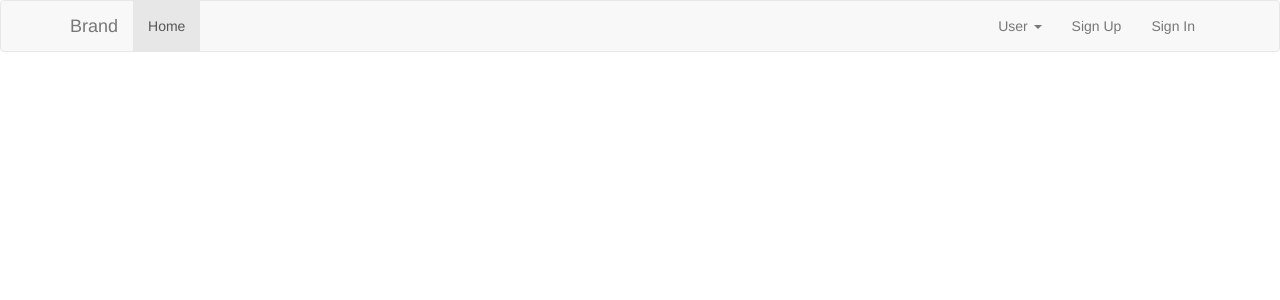
After one commit to jokosu10/Fett, a PHP site: template resources/views/templates/app.twig in a window 1280 px wide. The commit adds this page. Shown: the top 300 px of the page. Run offline with PHP 8.4, Linux system fonts and the light colour scheme; the template is opened without the code that fills it, so the values that code supplies are empty; some libraries are stand-ins or nearby versions.

Commit message:
template

```diff
--- a/app/Controllers/Controller.php
+++ b/app/Controllers/Controller.php
@@ -13,7 +13,7 @@ class Controller
 
 	public function __get($property)
 	{
-		if ($this->container->{property}) {
+		if ($this->container->{$property}) {
 			return $this->container->{$property};
 		}
 	}
--- /dev/null
+++ b/resources/views/templates/app.twig
@@ -0,0 +1,21 @@
+<!DOCTYPE html>
+<html>
+    <head>
+    	<title>Circle Framework</title>
+
+        <!-- Latest compiled and minified CSS -->
+        <link rel="stylesheet" href="https://maxcdn.bootstrapcdn.com/bootstrap/3.3.7/css/bootstrap.min.css" integrity="sha384-BVYiiSIFeK1dGmJRAkycuHAHRg32OmUcww7on3RYdg4Va+PmSTsz/K68vbdEjh4u" crossorigin="anonymous">
+        <link rel="stylesheet" href="{{ base_url() }}/css/app.css" media="screen" title="no title">
+    </head>
+    <body>
+        {% include 'templates/partials/navigation.twig' %}
+
+        <div class="container">
+            {% block content %}{% endblock %}
+        </div>
+
+        <!-- Latest compiled and minified JavaScript -->
+        <script src="https://cdnjs.cloudflare.com/ajax/libs/jquery/2.2.2/jquery.min.js"></script>
+        <script src="https://maxcdn.bootstrapcdn.com/bootstrap/3.3.7/js/bootstrap.min.js" integrity="sha384-Tc5IQib027qvyjSMfHjOMaLkfuWVxZxUPnCJA7l2mCWNIpG9mGCD8wGNIcPD7Txa" crossorigin="anonymous"></script>
+    </body>
+</html>
--- /dev/null
+++ b/resources/views/templates/partials/navigation.twig
@@ -0,0 +1,33 @@
+<nav class="navbar navbar-default">
+  <div class="container">
+    <!-- Brand and toggle get grouped for better mobile display -->
+    <div class="navbar-header">
+      <button type="button" class="navbar-toggle collapsed" data-toggle="collapse" data-target="#bs-example-navbar-collapse-1" aria-expanded="false">
+        <span class="sr-only">Toggle navigation</span>
+        <span class="icon-bar"></span>
+        <span class="icon-bar"></span>
+        <span class="icon-bar"></span>
+      </button>
+      <a class="navbar-brand" href="#">Brand</a>
+    </div>
+
+    <!-- Collect the nav links, forms, and other content for toggling -->
+    <div class="collapse navbar-collapse" id="bs-example-navbar-collapse-1">
+      <ul class="nav navbar-nav">
+        <li class="active"><a href="#">Home <span class="sr-only">(current)</span></a></li>
+
+      </ul>
+      <ul class="nav navbar-nav navbar-right">
+        <li class="dropdown">
+          <a href="#" class="dropdown-toggle" data-toggle="dropdown" role="button" aria-haspopup="true" aria-expanded="false">User <span class="caret"></span></a>
+          <ul class="dropdown-menu">
+            <li><a href="#">Account Settings</a></li>
+            <li><a href="#">Sign Out</a></li>
+          </ul>
+        </li>
+        <li><a href="#">Sign Up</a></li>
+        <li><a href="#">Sign In</a></li>
+      </ul>
+    </div><!-- /.navbar-collapse -->
+  </div><!-- /.container-fluid -->
+</nav>
```
Also changed, not shown: resources/views/home.twig (+6 -1 lines), public/css/app.css (added).
